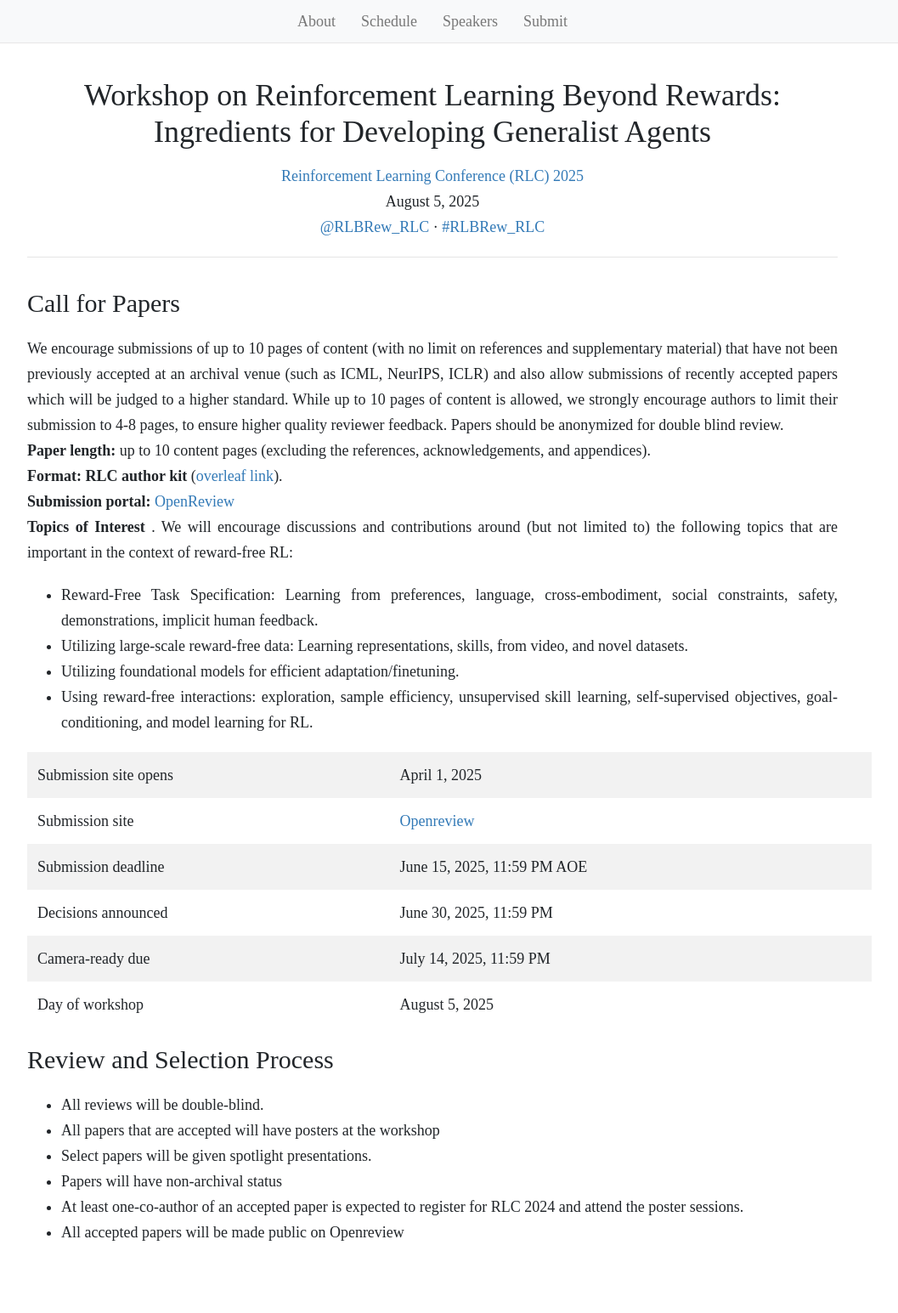
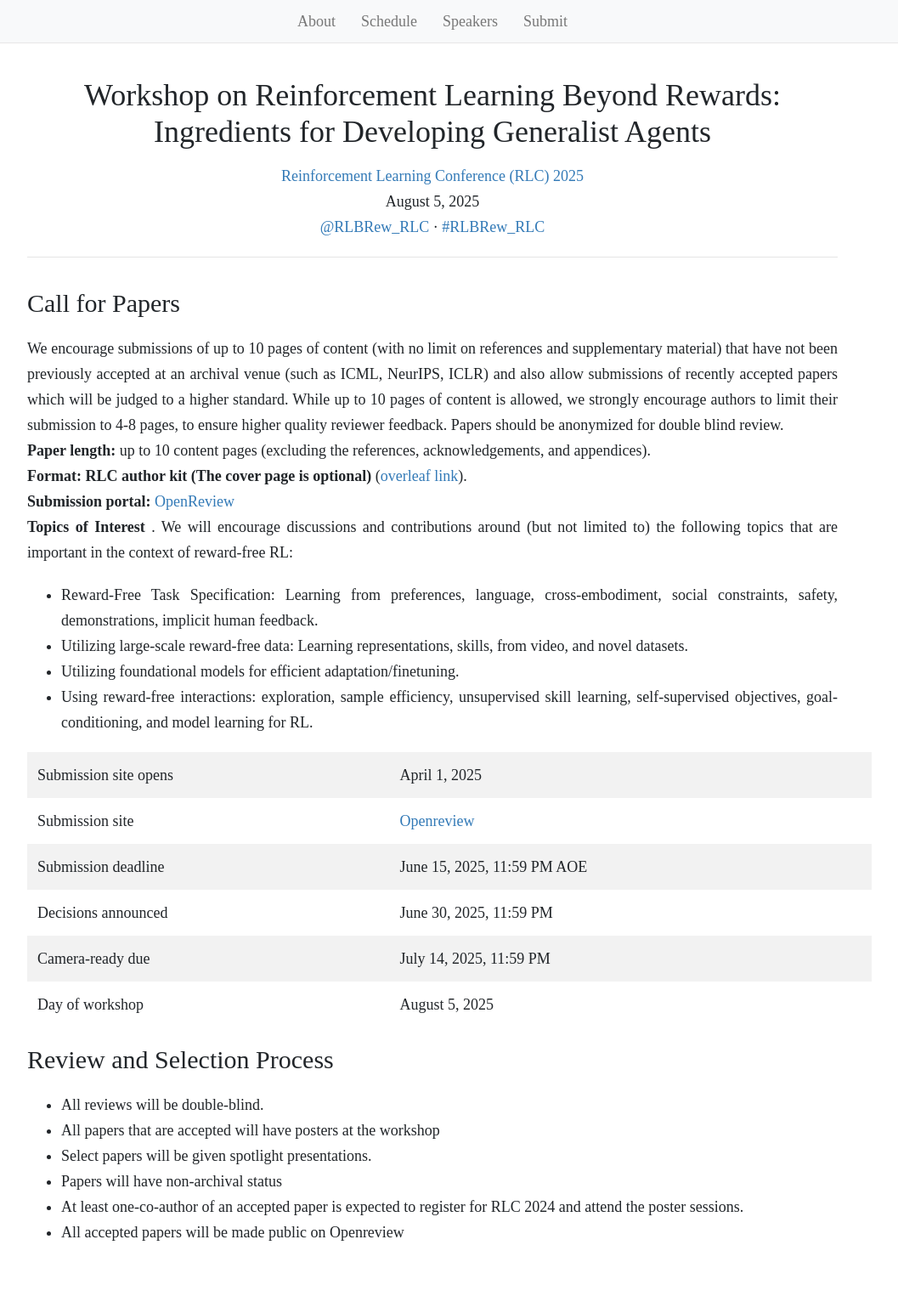
Before and after one commit to rlbrew2-workshop/rlbrew2-workshop.github.io, a Jekyll site: the page built from submit.html, in a window 1280 px wide. Shown: the whole page at 85% size, without its empty margins (131-1188 px from the left). Built offline with Jekyll 4.4.1, drawn with Linux system fonts in a browser that asks for light colours; nearby versions of some CDN libraries.

Commit message:
optional cover page

```diff
--- a/submit.html
+++ b/submit.html
@@ -13,7 +13,7 @@ layout: default
 
     <b> Paper length: </b> up to 10 content pages (excluding the references, acknowledgements, and appendices). <br>
 
-    <b> Format: RLC author kit </b> (<a href="https://www.overleaf.com/read/bycjnrddrxhq#f02c55">overleaf link</a>). <br>
+    <b> Format: RLC author kit (The cover page is optional) </b> (<a href="https://www.overleaf.com/read/bycjnrddrxhq#f02c55">overleaf link</a>). <br>
 
     <b>Submission portal: </b> <a href="https://openreview.net/group?id=rl-conference.cc/RLC/2025/Workshop/RLBrew">OpenReview</a> <br>
 
```
Also changed, not shown: 1 other file.
